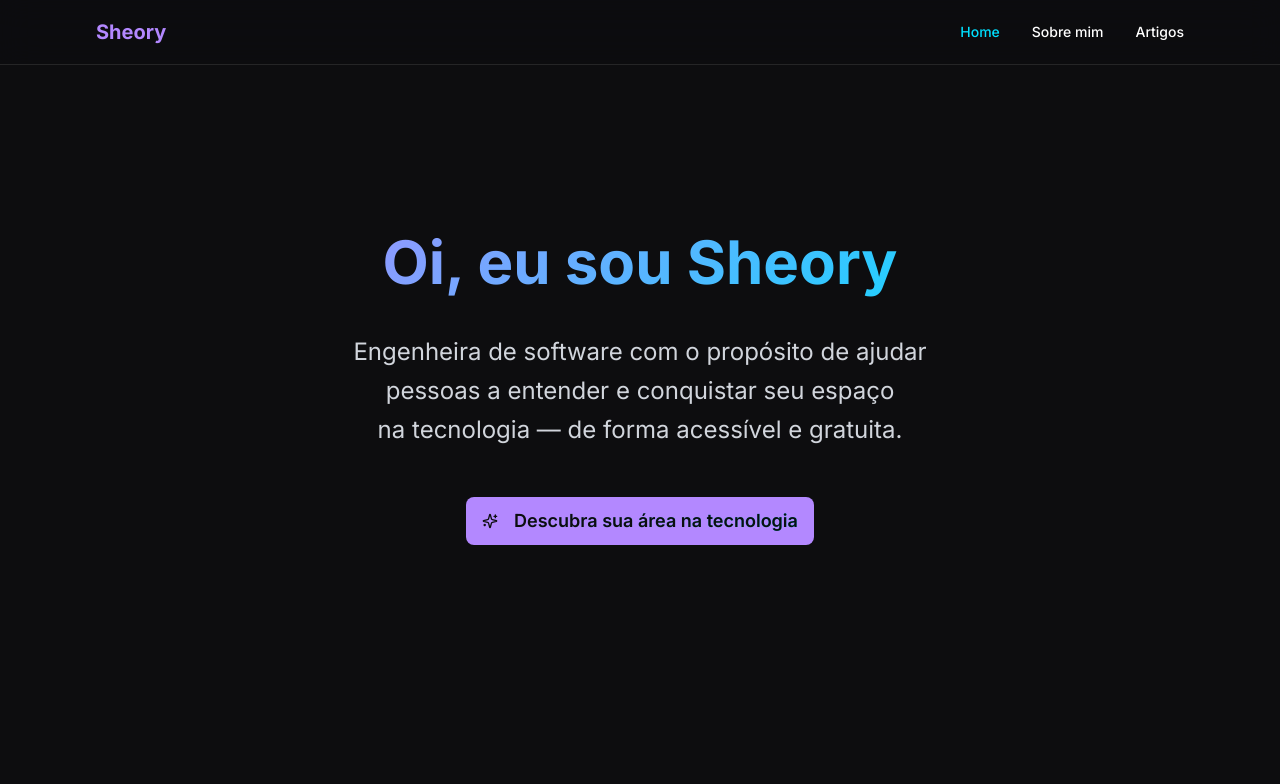
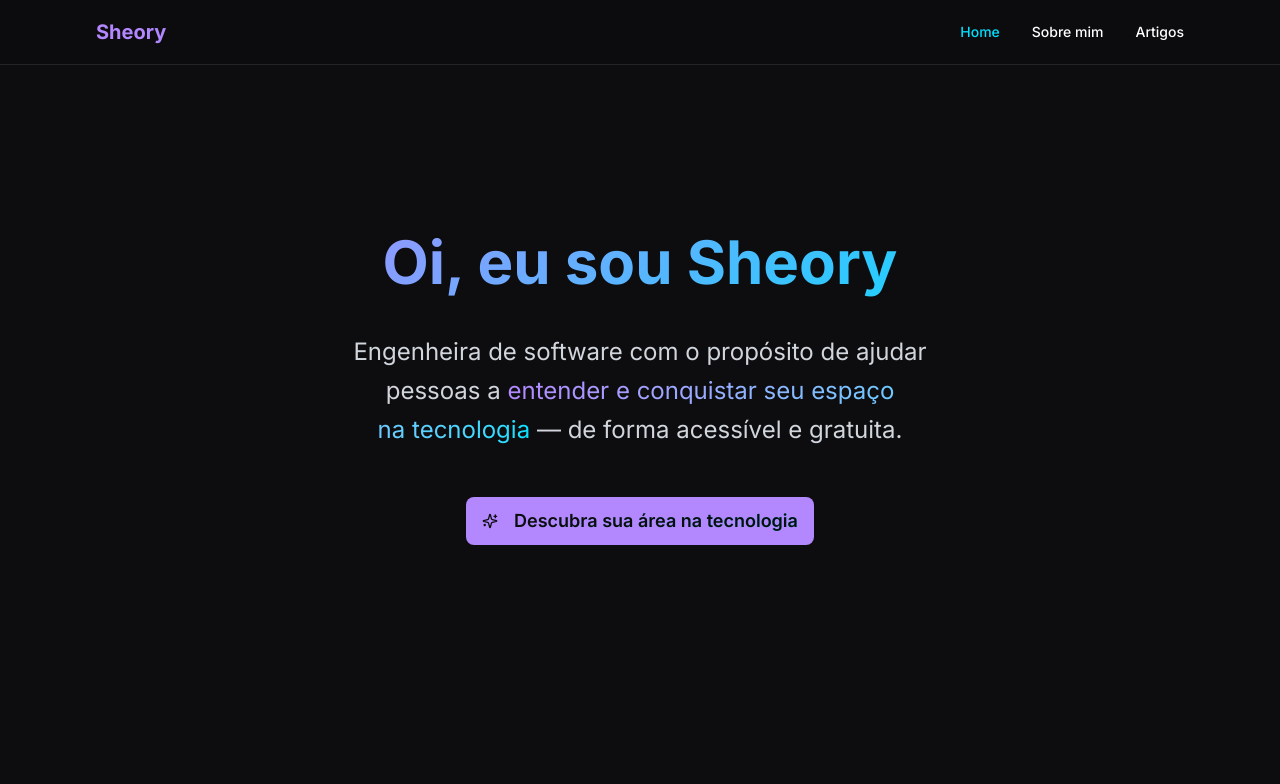
Before and after one commit to sheory/sheory-site, a Next.js app: page / in a window 1280 px wide. Shown: the top 784 px of the page. Built offline with nearby package versions, Linux system fonts and the light colour scheme.

Commit message:
add gradient

```diff
--- a/components/hero-section.tsx
+++ b/components/hero-section.tsx
@@ -13,7 +13,7 @@ export default function HeroSection() {
             Oi, eu sou Sheory
           </h1>
           <p className="text-lg sm:text-xl lg:text-2xl text-gray-300 leading-relaxed text-balance max-w-3xl mx-auto">
-            Engenheira de software com o propósito de ajudar pessoas a entender e conquistar seu espaço na tecnologia — de forma acessível e gratuita.
+            Engenheira de software com o propósito de ajudar pessoas a <span className="bg-gradient-to-r from-[#b388ff] to-[#00e0ff] bg-clip-text text-transparent">entender e conquistar seu espaço na tecnologia</span> — de forma acessível e gratuita.
           </p>
           <div className="pt-4">
             <Link href="/artigos/descubra-sua-area-na-tecnologia">
```
